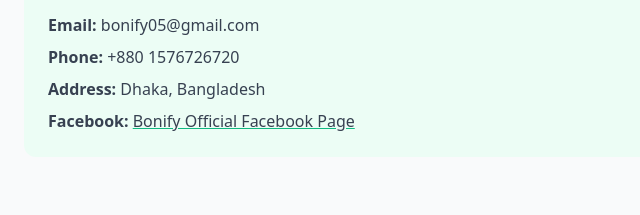
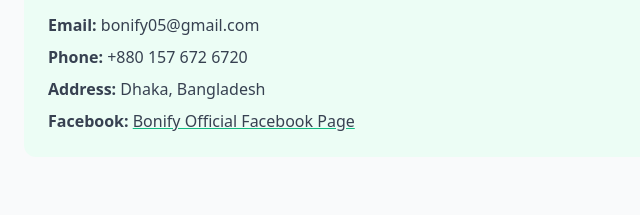
Before and after one commit to BonIfy05/bonify_website, a plain HTML site: page index.html in a window 1280 px wide. Shown: the part 2055-2270 px from the top of the page, 0-640 px from the left. Drawn offline with nearby package versions, Linux system fonts and the light colour scheme.

```diff
--- a/index.html
+++ b/index.html
@@ -243,7 +243,7 @@
             <p class="mt-2 text-gray-600">Reach out for collaborations, support, or queries.</p>
             <div class="mt-4 space-y-2 text-gray-700">
                 <p><strong>Email:</strong> bonify05@gmail.com</p>
-                <p><strong>Phone:</strong> +880 1576726720</p>
+                <p><strong>Phone:</strong> +880 157 672 6720</p>
                 <p><strong>Address:</strong> Dhaka, Bangladesh</p>
                 <p><strong>Facebook:</strong> <a href="https://www.facebook.com/profile.php?id=61574060819451"
                         class="underline decoration-emerald-500 hover:decoration-teal-200"> Bonify
```
